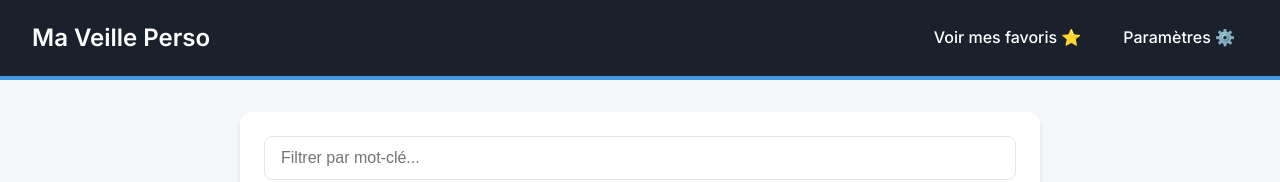
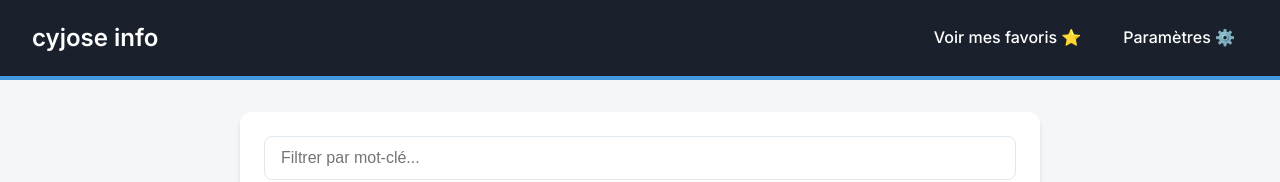
Before and after one commit to scalp66/cyjose, a website: page public/index.html in a window 1280 px wide. Shown: the top 182 px of the page. Drawn offline with Linux system fonts and the light colour scheme.

Commit message:
Test: Modification du titre pour tester le cache

```diff
--- a/public/index.html
+++ b/public/index.html
@@ -31,7 +31,7 @@
 <body>
 
     <header>
-        <h1>Ma Veille Perso</h1>
+        <h1>cyjose info</h1>
         <nav>
             <a href="favoris.html">Voir mes favoris ⭐</a>
             <a href="parametres.html">Paramètres ⚙️</a>
```
